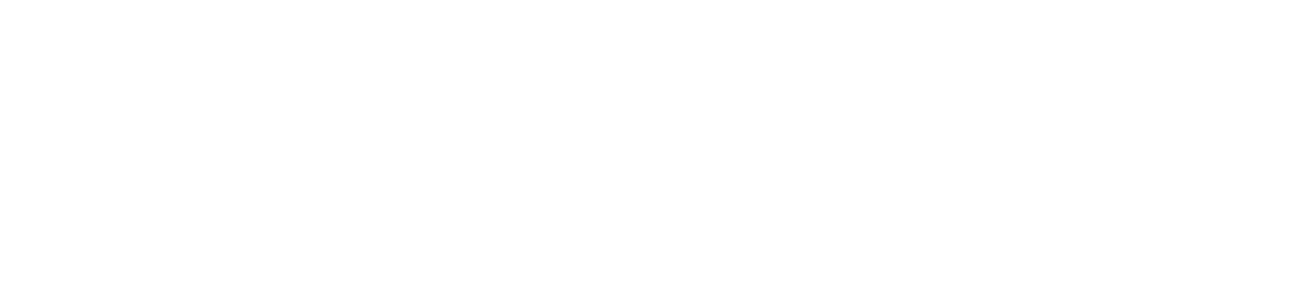
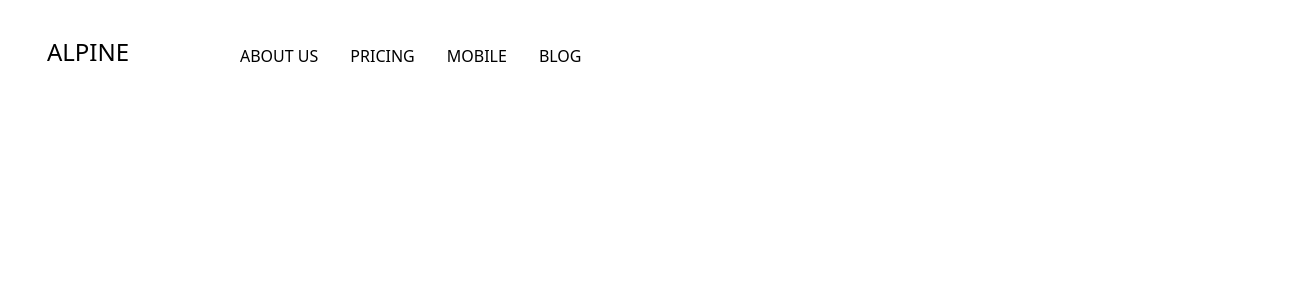
Before and after one commit to AliBoka/alpine, a React (Create React App) app: page / in a window 1280 px wide. Shown: the top 300 px of the page, 1304 px wide, since content can reach past the window. Built offline with nearby package versions, Linux system fonts and the light colour scheme.

Commit message:
feat : add navbar component

```diff
--- a/src/App.js
+++ b/src/App.js
@@ -1,9 +1,11 @@
+import React from "react";
+import Navbar from "./components/Navbar";
 
 
 function App() {
   return (
     <div>
-
+      <Navbar/>
     </div>
   );
 }
--- /dev/null
+++ b/src/components/Navbar.jsx
@@ -0,0 +1,24 @@
+import React from "react";
+import '../index.css'
+const Navbar = () => {
+  return (
+    <div className="flex items-center w-full m-6  font-paytoneone">
+      <div className="flex justify-center h-16 w-36  bg-no-repeat items-center bg-bg-logo text-2xl pr-4 pb-2"
+
+      >
+          ALPINE
+      </div>
+      <div className="ml-14">
+        <ul className="flex">
+          <li className="px-4 cursor-pointer py-3">ABOUT US</li>
+          <li className="px-4 cursor-pointer py-3">PRICING</li>
+          <li className="px-4 cursor-pointer py-3">MOBILE</li>
+          <li className="px-4 cursor-pointer py-3">BLOG</li>
+        </ul>
+
+      </div>
+    </div>
+  );
+};
+
+export default Navbar;
```
